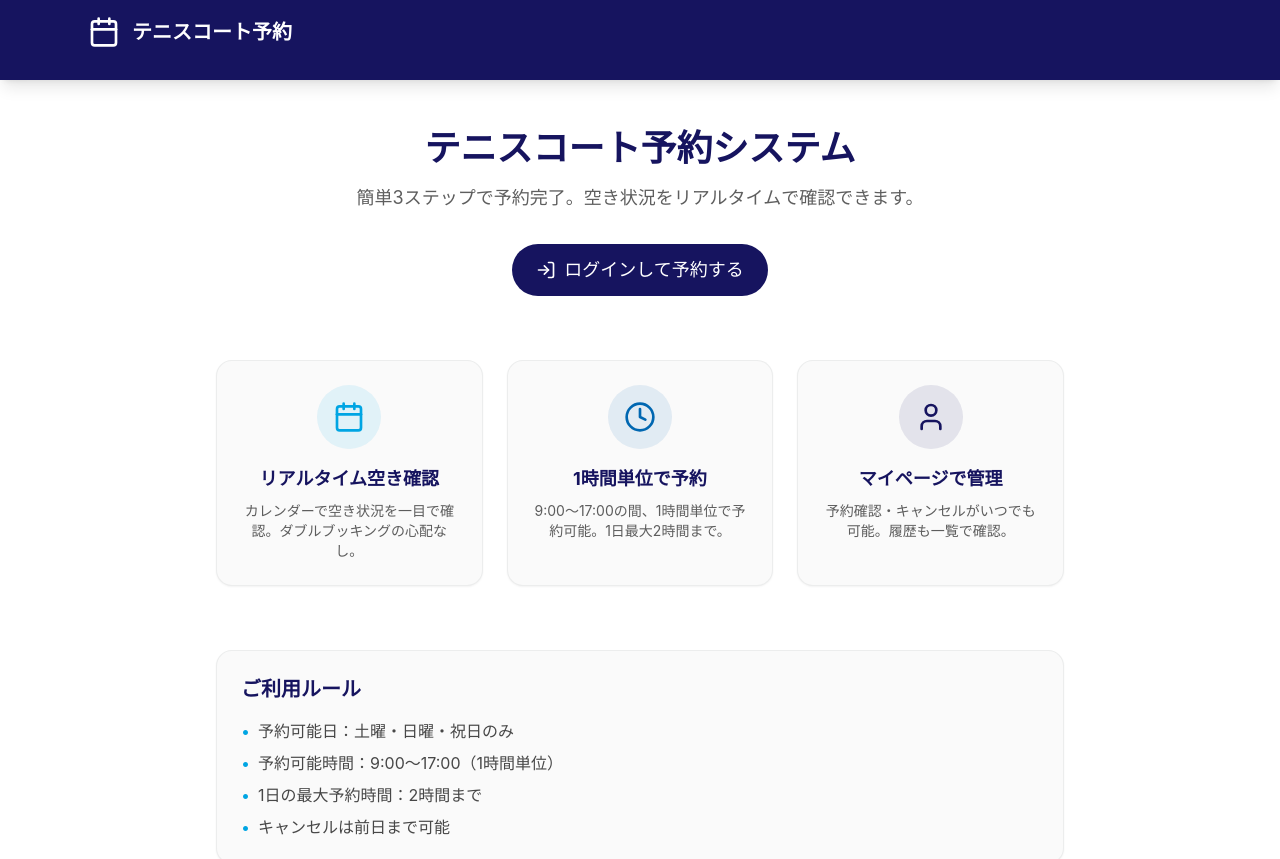
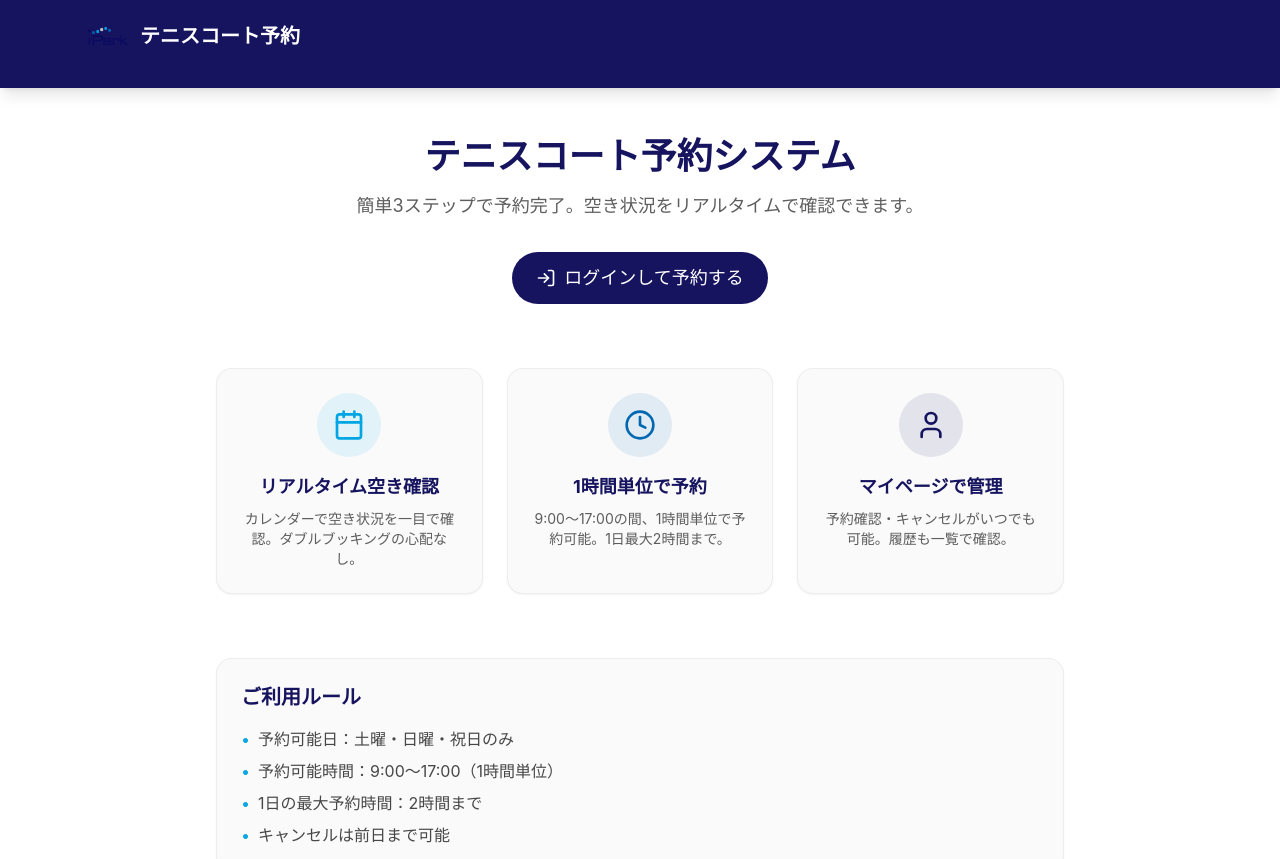
Before and after one commit to TatsuhitoDT/tennis-reservation-app, a Next.js app: page / in a window 1280 px wide. Shown: the top 859 px of the page. Built offline with nearby package versions, Linux system fonts and the light colour scheme; no server answers.

Commit message:
Add iPark logo to header

```diff
--- a/src/components/Header.tsx
+++ b/src/components/Header.tsx
@@ -1,5 +1,6 @@
 "use client";
 
+import Image from "next/image";
 import { Calendar, LogOut, User, Home } from "lucide-react";
 import { supabase } from "@/lib/supabase";
 import { useRouter, usePathname } from "next/navigation";
@@ -38,7 +39,15 @@
         {/* ロゴとログアウト */}
         <div className="flex items-center justify-between mb-4">
           <div className="flex items-center gap-3">
-            <Calendar className="w-8 h-8" />
+            <div className="relative w-10 h-10">
+              <Image
+                src="/ipark_logo.png"
+                alt="iPark Logo"
+                fill
+                className="object-contain"
+                priority
+              />
+            </div>
             <h1 className="text-xl font-bold">テニスコート予約</h1>
           </div>
 
```
Also changed, not shown: public/ipark_logo.png (added).
